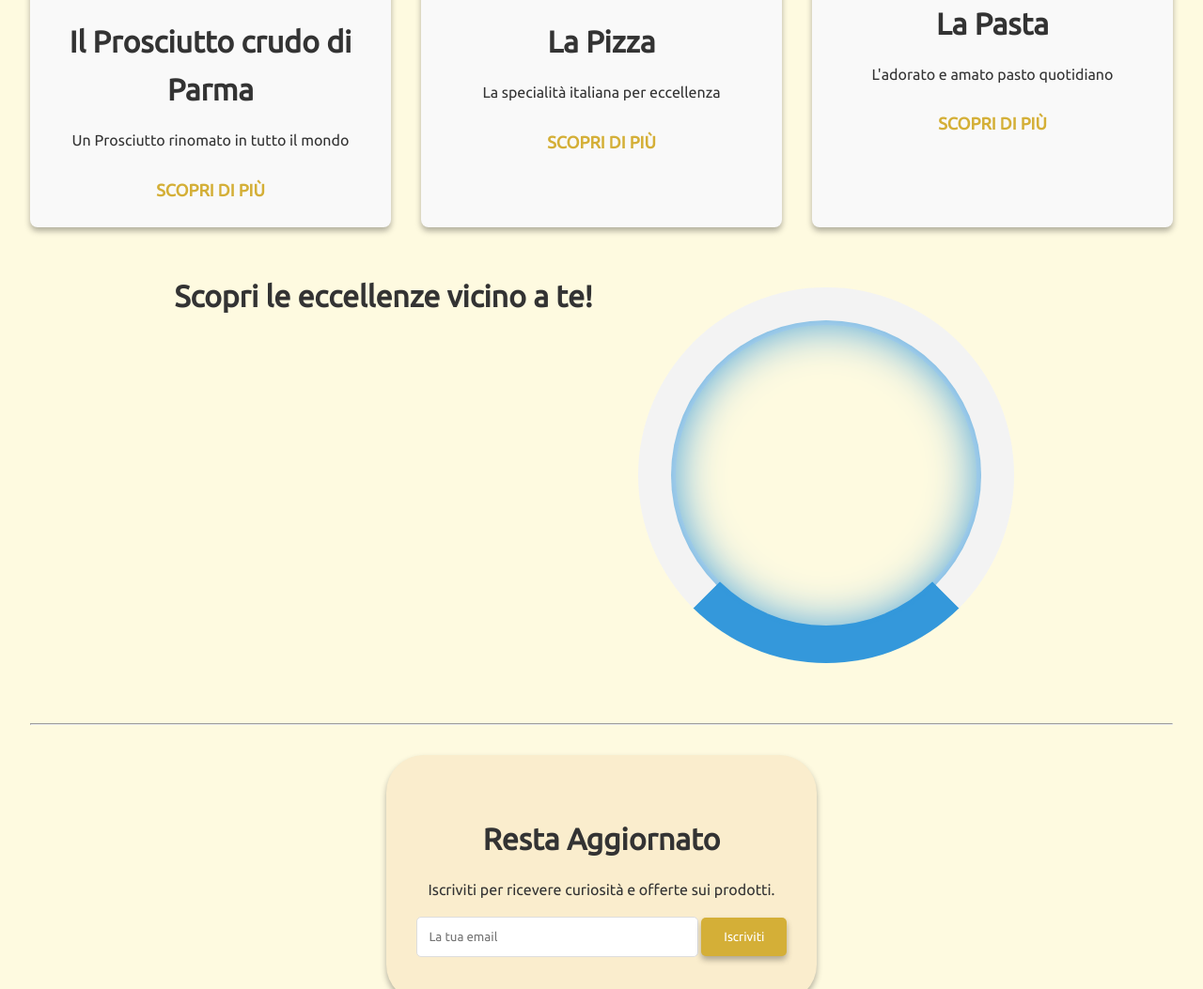
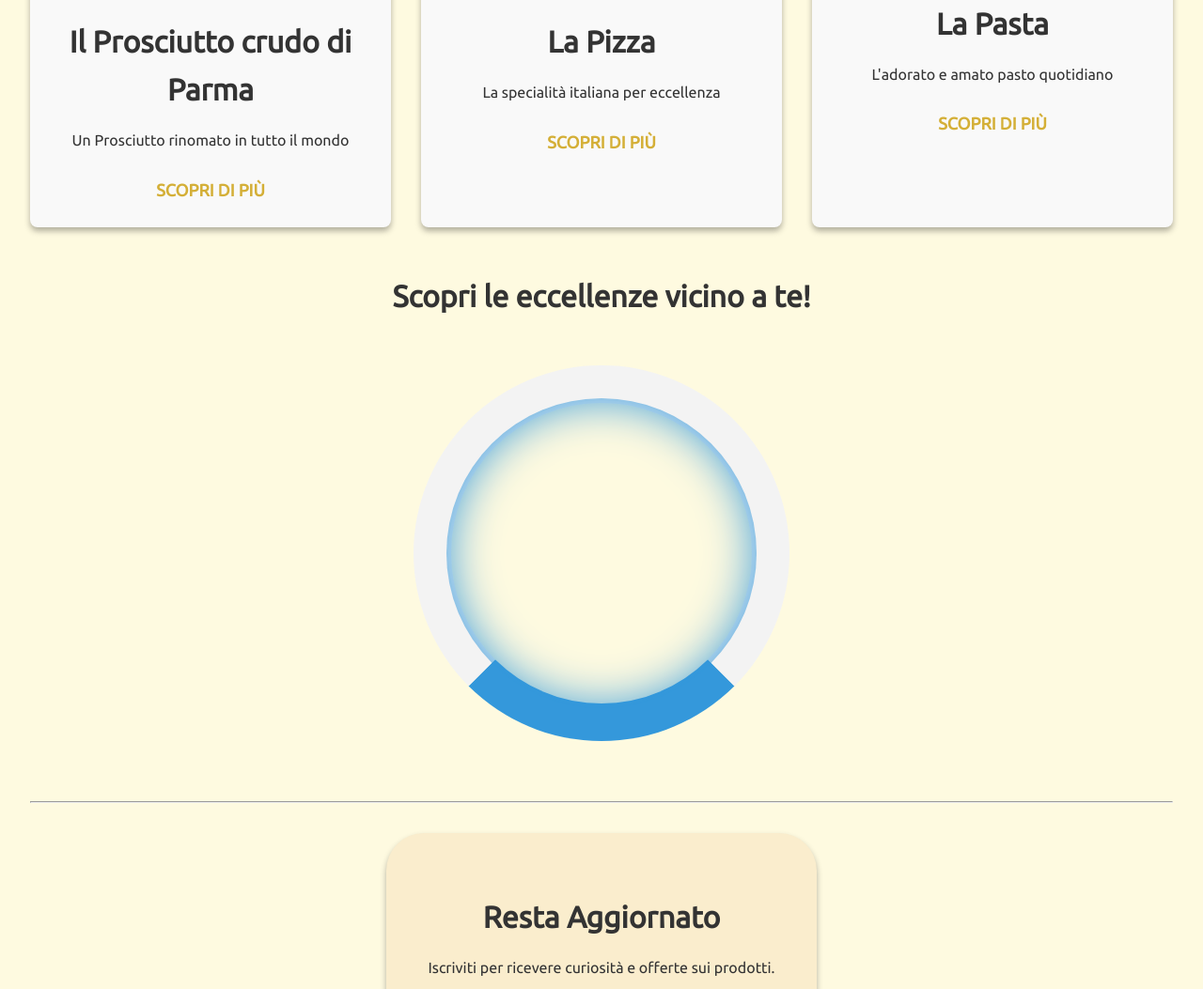
Before and after one commit to b1gno/progettoTdp, a plain HTML site: page index.html in a window 1280 px wide. Shown: the part 1329-2382 px from the top of the page at 94% size. Drawn offline with nearby package versions, Linux system fonts and the light colour scheme.

Commit message:
sistemato il loader

```diff
--- a/styles/style.css
+++ b/styles/style.css
@@ -266,13 +266,15 @@ button{
 .scopri {
     padding: 2rem;
     text-align: center;
-    display: flex;
-    justify-content: center;
 }
 
 .scopri h1 {
     font-size: 2rem;
     padding: 1rem;
+}
+#map {
+    display: flex;
+    justify-content: center;
 }
 #lmap {
     height: 500px;
```
